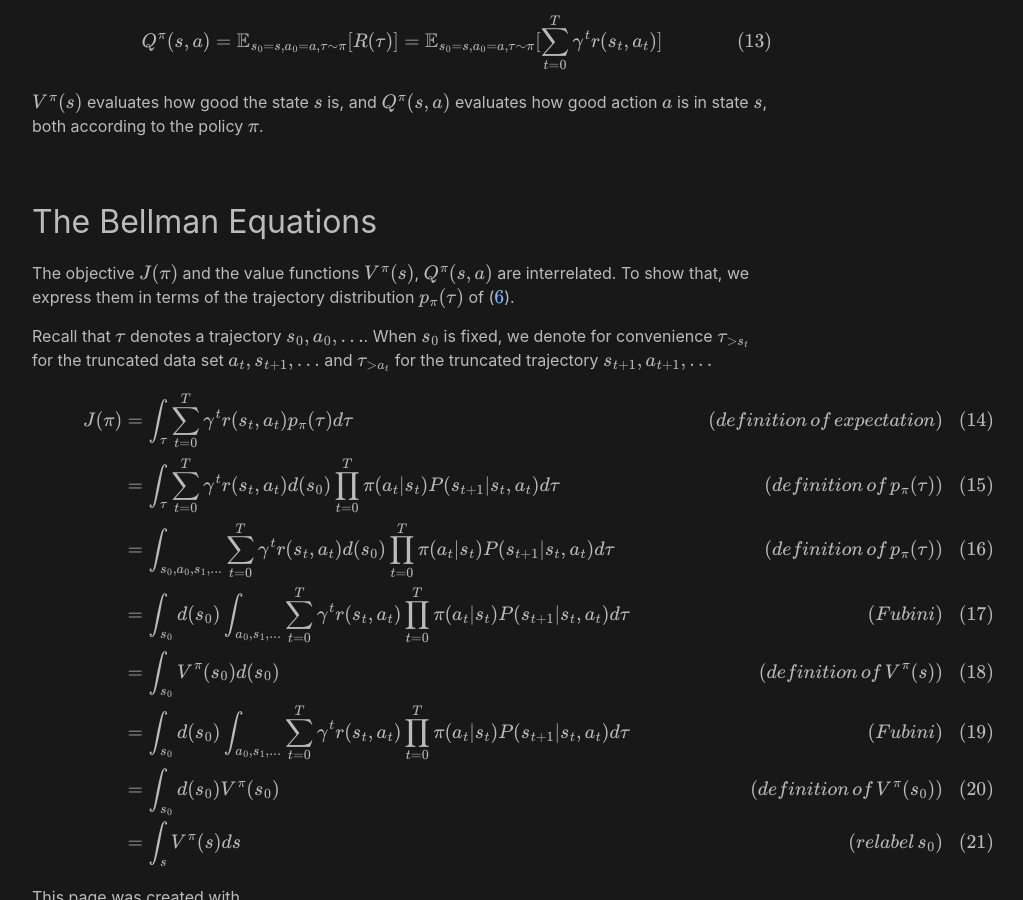
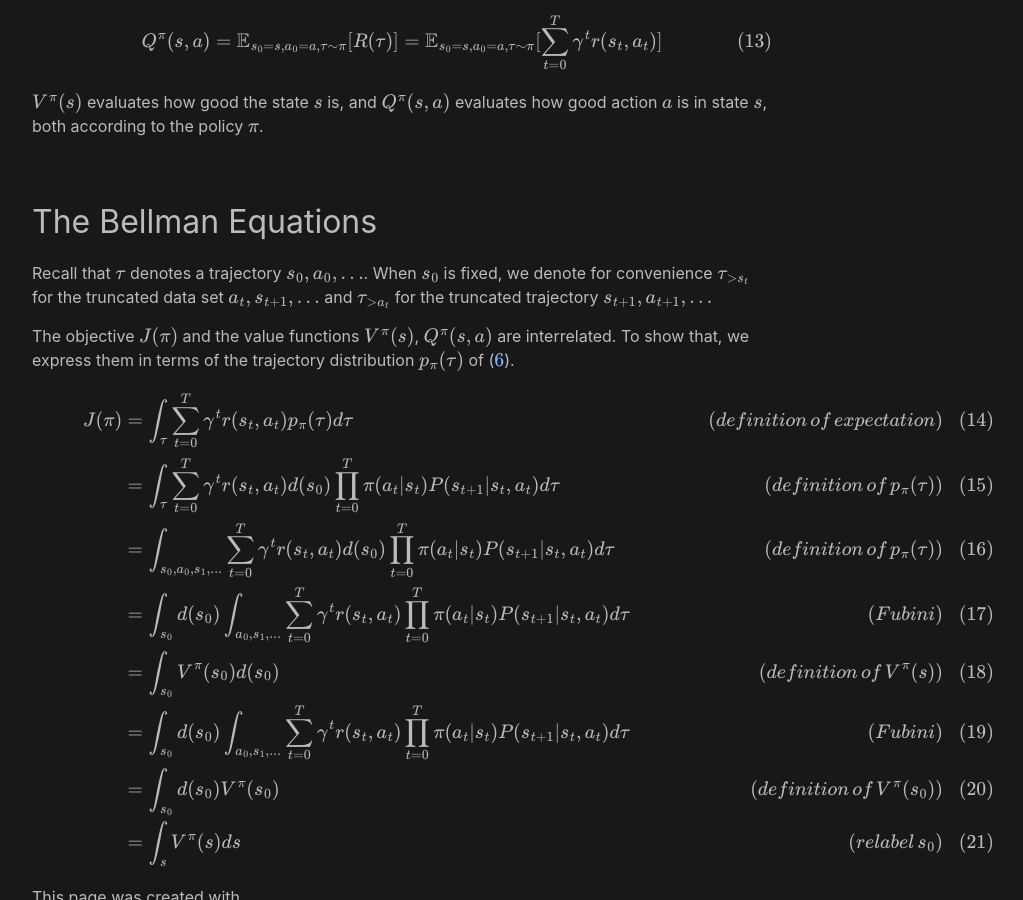
Before and after one commit to analytiq-hub/sigagent.github.io, a Jekyll site: the page built from machine_learning/_posts/2021-01-22-reinforce.md, in a window 1280 px wide and 900 px high, scrolled down 4611 px. Shown: the whole window, without its empty margins (238-1261 px from the left). Built offline with Jekyll 4.4.1, drawn with Linux system fonts in a browser that asks for light colours; formulas are drawn with MathJax 3; a script that is not in the unit is left out.

Commit message:
*** empty log message ***

```diff
--- a/machine_learning/_posts/2021-01-22-reinforce.md
+++ b/machine_learning/_posts/2021-01-22-reinforce.md
@@ -174,9 +174,9 @@ $$V^\pi(s)$$ evaluates how good the state $$s$$ is, and $$Q^\pi(s, a)$$ evaluate
 
 ## The Bellman Equations
 
+Recall that $$\tau$$ denotes a trajectory $$s_0, a_0, ...$$. When $$s_0$$ is fixed, we denote for convenience $$\tau_{>s_t}$$ for the truncated data set $$a_t, s_{t+1}, ...$$ and $$\tau_{>a_t}$$ for the truncated trajectory $$s_{t+1}, a_{t+1}, ...$$
+
 The objective $$J(\pi)$$ and the value functions $$V^\pi(s)$$, $$Q^\pi(s, a)$$ are interrelated. To show that, we express them in terms of the trajectory distribution $$p_\pi(\tau)$$ of ($$\ref{eq:taudist}$$).
-
-Recall that $$\tau$$ denotes a trajectory $$s_0, a_0, ...$$. When $$s_0$$ is fixed, we denote for convenience $$\tau_{>s_t}$$ for the truncated data set $$a_t, s_{t+1}, ...$$ and $$\tau_{>a_t}$$ for the truncated trajectory $$s_{t+1}, a_{t+1}, ...$$
 
 $$
 \begin{align}
```
